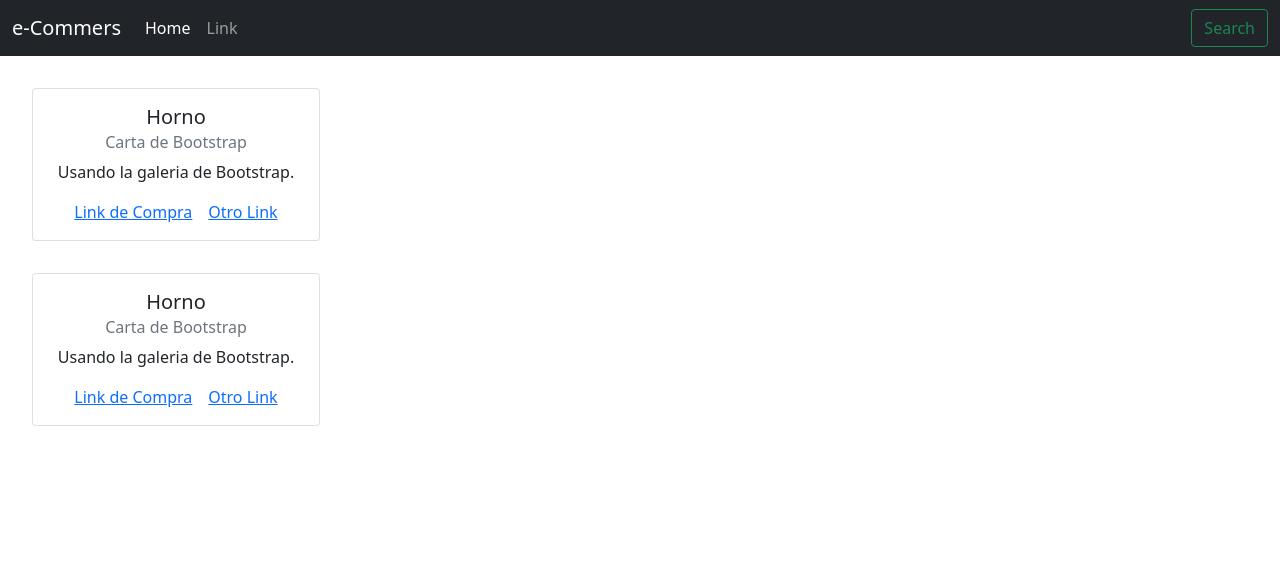
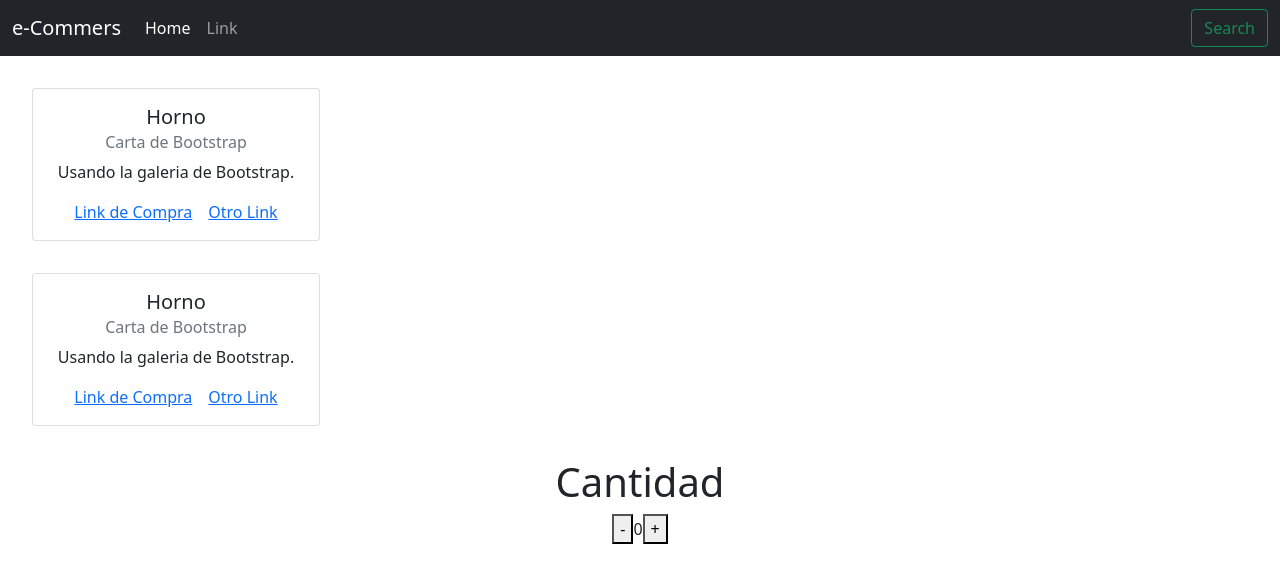
Before and after one commit to lautainfante/reactCoder, a React (Create React App) app: page / in a window 1280 px wide. Shown: the top 582 px of the page. Built offline with nearby package versions, Linux system fonts and the light colour scheme.

Commit message:
contador Stock

```diff
--- a/src/App.js
+++ b/src/App.js
@@ -1,6 +1,7 @@
 import "./App.css";
 import Navbar from './components/Navbar';
 import Cards from './components/Cards';
+import Cont from './components/ItemCounter' ;
 
 function App() {
   return <div className="App">
@@ -12,6 +13,7 @@ function App() {
     <main>
       <Cards />
       <Cards/>
+      <Cont />
     </main>
   </div>
 
--- /dev/null
+++ b/src/components/ItemCounter.js
@@ -0,0 +1,27 @@
+import react, {useState} from "react";
+
+function Cont() {
+    const[count,setCount] = useState(0);
+    let  stock = 5;
+
+    function Restar() {
+        if (count > 0) {
+            setCount(count - 1);
+        };
+    };
+    function Sumar() {
+        if (count < stock){
+            setCount(count + 1);
+        };
+    };
+    return (
+        <div>
+            <h1>Cantidad</h1>
+            <button onClick={Restar}>-</button>
+            <span id="contador">{count}</span>
+            <button onClick={Sumar}>+</button>
+        </div>
+    );
+};
+
+export default Cont;
```
Also changed, not shown: src/components/style/card-style.css (deleted).
